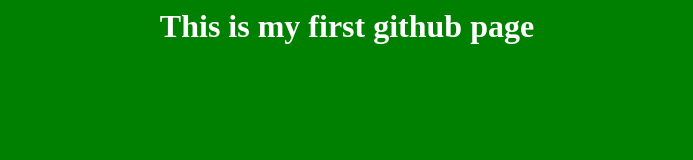
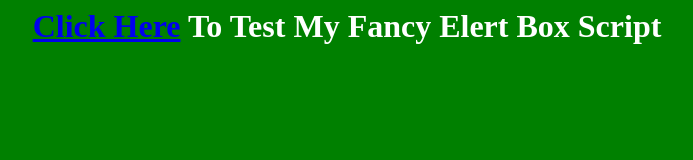
Before and after one commit to GameHackerC/Fancy-AlertBox, a plain HTML site: page index.html in a window 1280 px wide. Shown: the whole page, without its empty margins (293-986 px from the left). Drawn offline with Linux system fonts and the light colour scheme.

Commit message:
Update index.html

```diff
--- a/index.html
+++ b/index.html
@@ -4,7 +4,7 @@
   </title>
 
   <body>
-    <h1>This is my first github page</h1>
+    <h1><a href="/Fancy-ElertBox-Script">Click Here</a> To Test My Fancy Elert Box Script</h1>
   </body>
 
   <style>
```
